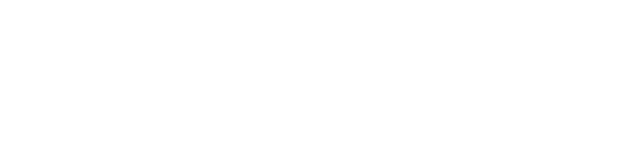
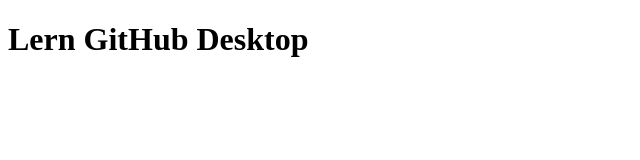
Before and after one commit to Pat2480/Devops2-Pat, a plain HTML site: page index.html in a window 1280 px wide. Shown: the whole page, without its empty margins (0-640 px from the left). Drawn offline with Linux system fonts and the light colour scheme.

Commit message:
Update index.html
Update index.html

```diff
--- a/index.html
+++ b/index.html
@@ -10,6 +10,8 @@
 
 <body>
 
+    <h1>Lern GitHub Desktop</h1>
+
 </body>
 
 </html>
```
